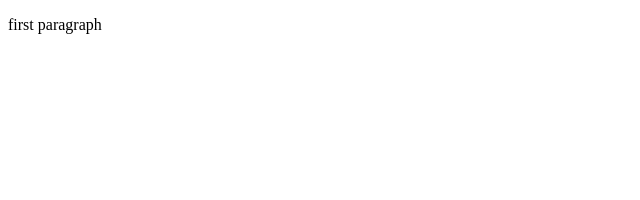
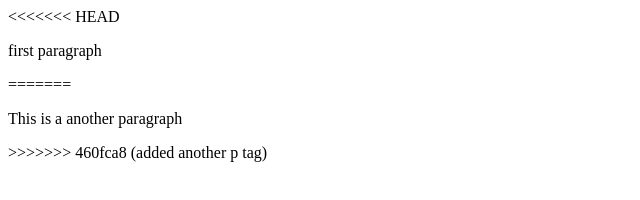
Before and after one commit to mochamadrizal26/learning-git, a plain HTML site: page index.html in a window 1280 px wide. Shown: the whole page, without its empty margins (0-640 px from the left). Drawn offline with Linux system fonts and the light colour scheme.

Commit message:
added another p tag

```diff
--- a/index.html
+++ b/index.html
@@ -4,6 +4,10 @@
 <title>Page Title</title>
 </head>
 <body>
+<<<<<<< HEAD
   <p>first paragraph</p>
+=======
+    <p>This is a another paragraph</p>
+>>>>>>> 460fca8 (added another p tag)
 </body>
 </html>
```
